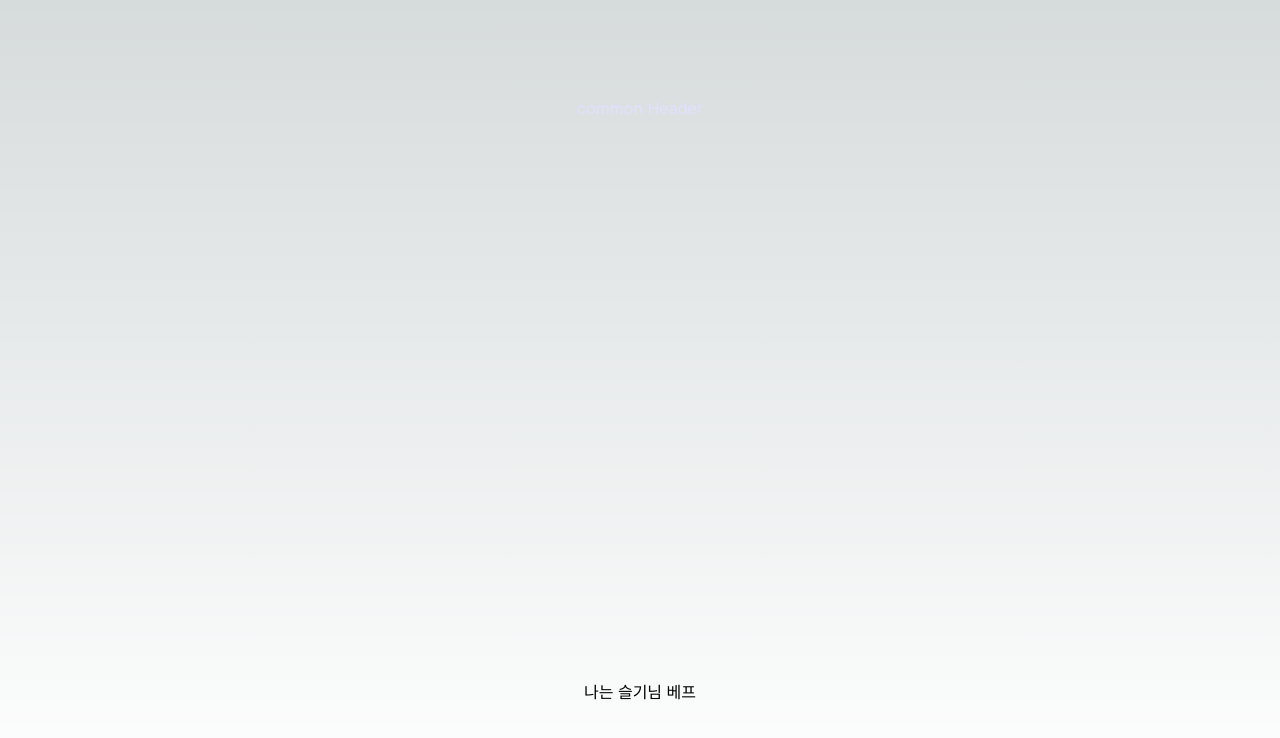
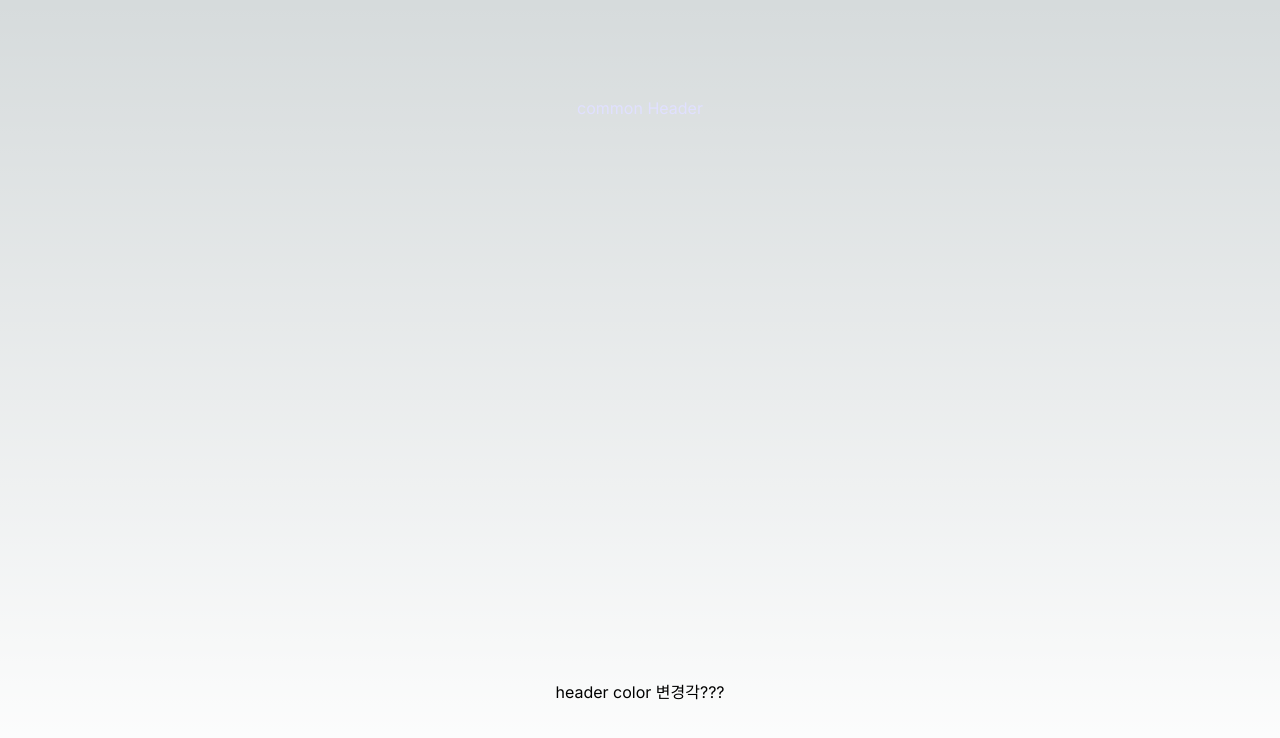
Before and after one commit to talktomeinkorean/ttmik-monorepo-with-pnpm-poc, a Next.js app in the folder packages/next1/: page / in a window 1280 px wide. Shown: the top 738 px of the page. Built offline with nearby package versions, Linux system fonts and the light colour scheme.

Commit message:
feat: :sparkles: header color 변경각???

```diff
--- a/packages/next1/src/app/page.tsx
+++ b/packages/next1/src/app/page.tsx
@@ -4,7 +4,7 @@ export default function Home() {
   return (
     <main className="flex min-h-screen flex-col items-center justify-between p-24">
       <Header />
-      <p>나는 슬기님 베프</p>
+      <p>header color 변경각???</p>
     </main>
   );
 }
```
